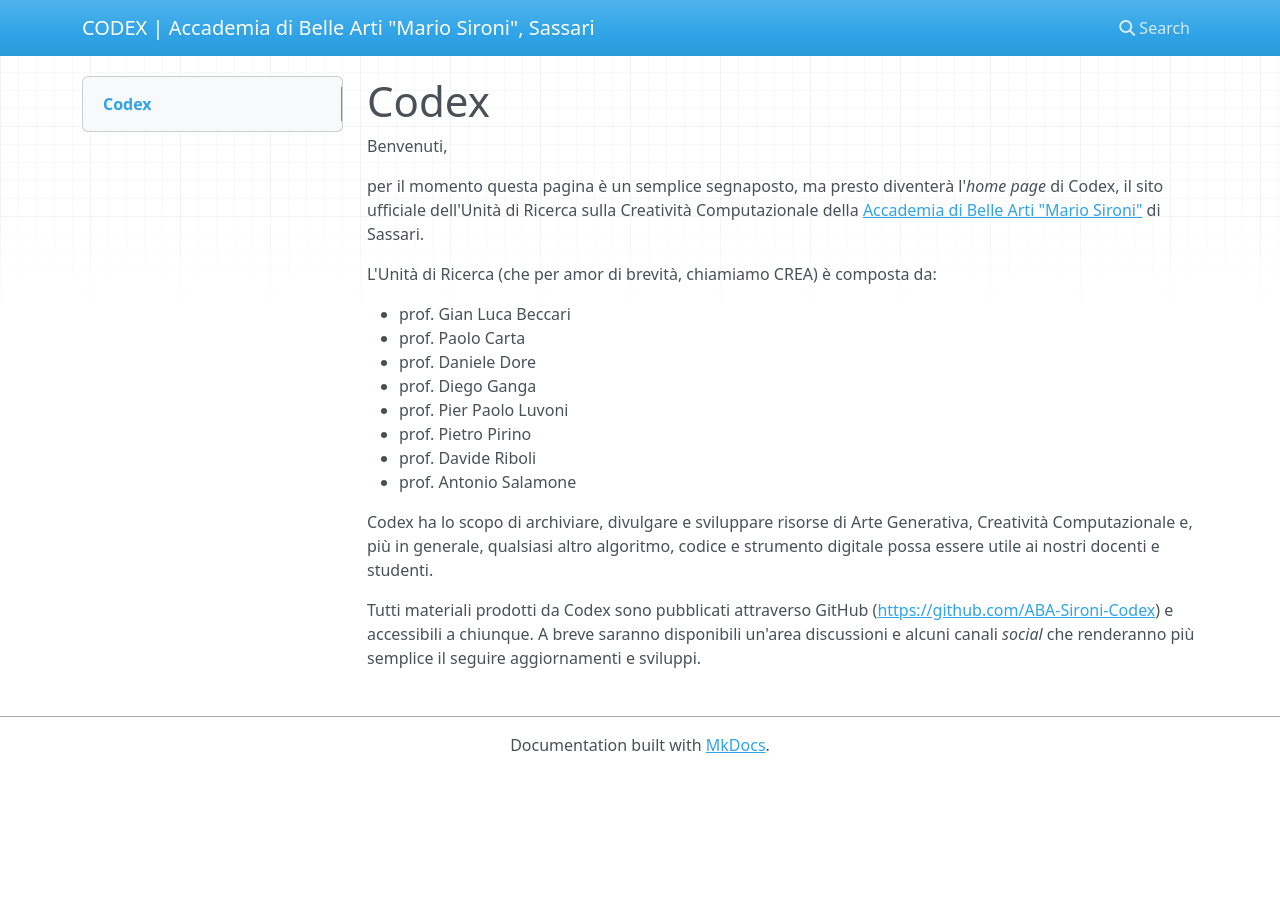
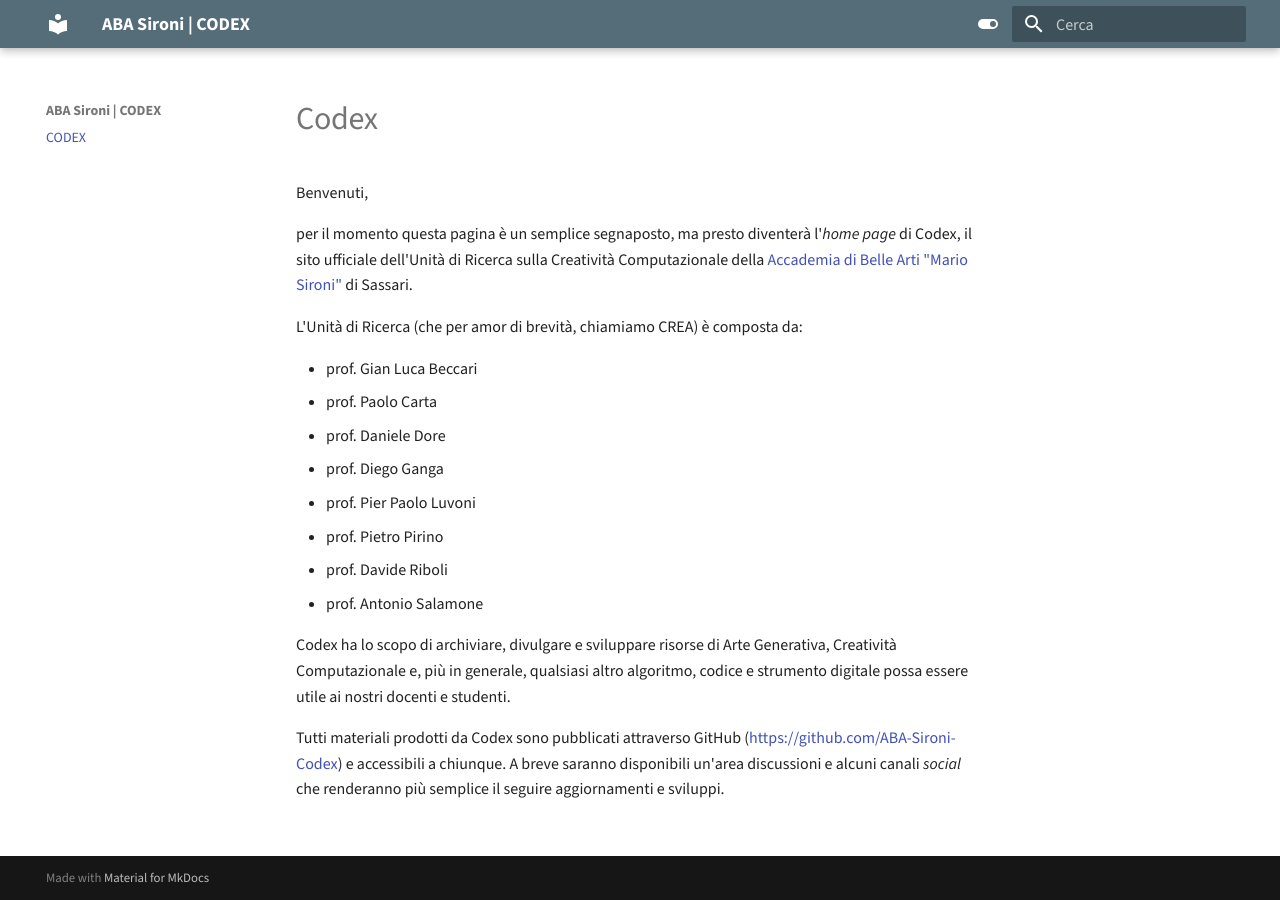
Before and after one commit to ABA-Sironi-Codex/codex, an MkDocs documentation site: the page built from docs/index.md, in a window 1280 px wide. Built offline with MkDocs 1.6.1 and Material for MkDocs 9.7.7, drawn with Linux system fonts in a browser that asks for light colours; nearby versions of some CDN libraries.

Commit message:
Passaggio a Material4MKDocs

```diff
--- a/mkdocs.yml
+++ b/mkdocs.yml
@@ -1 +1,25 @@
-site_name: CODEX | Accademia di Belle Arti "Mario Sironi", Sassari
+site_name: ABA Sironi | CODEX
+
+theme:
+  name: material
+  language: it
+  # logo: assets/logo/logo.png
+  # favicon: assets/logo/logo.png
+  font:
+    text: Source Sans 3
+    code: Source Code Pro
+  palette:
+    # Palette toggle for light mode
+    - scheme: default
+      toggle:
+        icon: material/toggle-switch
+        name: Switch to dark mode
+      primary: blue grey
+      accent: red
+    # Palette toggle for dark mode
+    - scheme: slate
+      toggle:
+        icon: material/toggle-switch-off-outline
+        name: Switch to light mode
+      primary: blue grey
+      accent: amber
```
